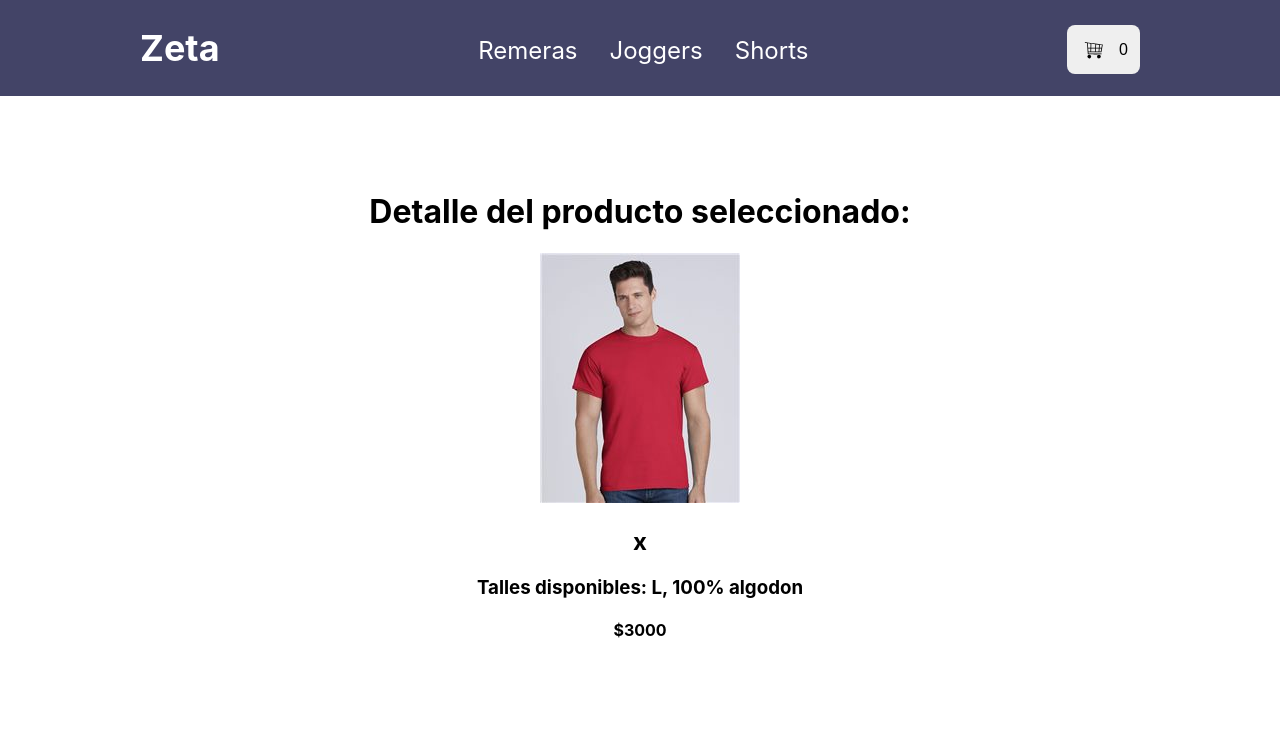
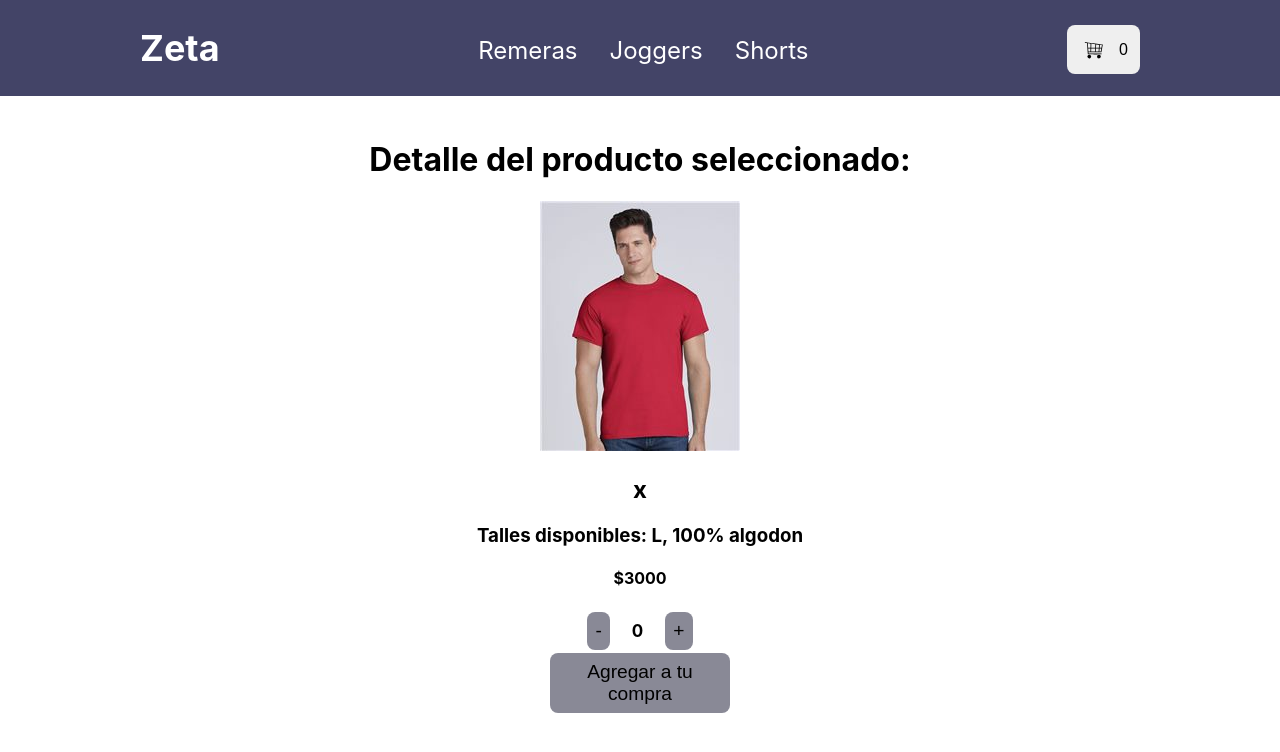
Before and after one commit to DamianPonc3/Zeta, a React (Create React App) app: page /detalle/1 in a window 1280 px wide. Shown: the top 752 px of the page. Built offline with nearby package versions, Linux system fonts and the light colour scheme.

Commit message:
entrega sincronizar counter

```diff
--- a/src/asyncmock.js
+++ b/src/asyncmock.js
@@ -1,19 +1,19 @@
 const products = [
-    {id: "1", img: "../assets/remera1.jpg", name: "x", precio: 3000, category: "remeras", descripcion:"Talles disponibles: L, 100% algodon",},
-    {id: "2", img: "/assets/remera2.jpg", name: "x", precio: 3100, category: "remeras", descripcion:"Talles disponibles: L, XL",},
-    {id: "3", img: "/assets/remera3.jpg", name: "x", precio: 3100, category: "remeras", descripcion:"Talle: L",},
-    {id: "4", img: "/assets/remera4.jpg", name: "x", precio: 3000, category: "remeras", descripcion:"Talle: L",},
-    {id: "5", img: "/assets/remera5.jpg", name: "x", precio: 3100, category: "remeras", descripcion:"Talle: L",},
-    {id: "6", img: "/assets/jogger1.jpg", name: "x", precio: 4000, category: "joggers", descripcion:"Talle: 42",},
-    {id: "7", img: "/assets/jogger2.jpg", name: "x", precio: 4200, category: "joggers", descripcion:"Talle: 42",},
-    {id: "8", img: "/assets/jogger3.jpg", name: "x", precio: 4000, category: "joggers", descripcion:"Talle: 42",},
-    {id: "9", img: "/assets/jogger4.jpg", name: "x", precio: 4000, category: "joggers", descripcion:"Talle: 42",},
-    {id: "10", img: "/assets/jogger5.jpg", name: "x", precio: 4100, category: "joggers", descripcion:"Talle: 42",},
-    {id: "11", img: "/assets/jogger6.jpg", name: "x", precio: 4000, category: "joggers", descripcion:"Talle: 42",},
-    {id: "12", img: "/assets/short1.jpg", name: "x", precio: 2000, category: "shorts", descripcion:"Talle: 40",},
-    {id: "13", img: "/assets/short2.jpg", name: "x", precio: 2000, category: "shorts", descripcion:"Talle: 40",},
-    {id: "14", img: "/assets/short3.jpg", name: "x", precio: 2100, category: "shorts", descripcion:"Talle: 40",},
-    {id: "15", img: "/assets/short4.jpg", name: "x", precio: 2000, category: "shorts", descripcion:"Talle: 40",},
+    {id: "1", img: "../assets/remera1.jpg", name: "x", precio: 3000, category: "remeras", descripcion:"Talles disponibles: L, 100% algodon", stock: 24 },
+    {id: "2", img: "/assets/remera2.jpg", name: "x", precio: 3100, category: "remeras", descripcion:"Talles disponibles: L, XL", stock: 23},
+    {id: "3", img: "/assets/remera3.jpg", name: "x", precio: 3100, category: "remeras", descripcion:"Talle: L", stock: 25},
+    {id: "4", img: "/assets/remera4.jpg", name: "x", precio: 3000, category: "remeras", descripcion:"Talle: L", stock: 30},
+    {id: "5", img: "/assets/remera5.jpg", name: "x", precio: 3100, category: "remeras", descripcion:"Talle: L", stock: 20},
+    {id: "6", img: "/assets/jogger1.jpg", name: "x", precio: 4000, category: "joggers", descripcion:"Talle: 42", stock: 20},
+    {id: "7", img: "/assets/jogger2.jpg", name: "x", precio: 4200, category: "joggers", descripcion:"Talle: 42", stock: 20},
+    {id: "8", img: "/assets/jogger3.jpg", name: "x", precio: 4000, category: "joggers", descripcion:"Talle: 42", stock: 20},
+    {id: "9", img: "/assets/jogger4.jpg", name: "x", precio: 4000, category: "joggers", descripcion:"Talle: 42", stock: 20},
+    {id: "10", img: "/assets/jogger5.jpg", name: "x", precio: 4100, category: "joggers", descripcion:"Talle: 42", stock: 20},
+    {id: "11", img: "/assets/jogger6.jpg", name: "x", precio: 4000, category: "joggers", descripcion:"Talle: 42", stock: 20},
+    {id: "12", img: "/assets/short1.jpg", name: "x", precio: 2000, category: "shorts", descripcion:"Talle: 40", stock: 20},
+    {id: "13", img: "/assets/short2.jpg", name: "x", precio: 2000, category: "shorts", descripcion:"Talle: 40", stock: 20},
+    {id: "14", img: "/assets/short3.jpg", name: "x", precio: 2100, category: "shorts", descripcion:"Talle: 40", stock: 20},
+    {id: "15", img: "/assets/short4.jpg", name: "x", precio: 2000, category: "shorts", descripcion:"Talle: 40", stock: 20},
 ]
 
 export const getProducts = () => {
--- a/src/components/ItemCount/ItemCount.css
+++ b/src/components/ItemCount/ItemCount.css
@@ -23,14 +23,14 @@
     cursor: pointer;
     font-size: larger;
     background-color: rgba(22, 22, 48, 0.505);
-    color: white
+    color: rgb(0, 0, 0)
 }
 
 .Number {
     font-size: 17px;
     padding: 12px;
     margin: 0;
-    color: white;
+    color: rgb(0, 0, 0);
 }
 
 .Controls {
--- a/src/components/ItemCount/ItemCount.js
+++ b/src/components/ItemCount/ItemCount.js
@@ -1,18 +1,18 @@
 import './ItemCount.css'
 import { useState } from 'react'
 
-const ItemCount = ({stock = 20, initial = 0, onAdd})=> {
-    const [quantity, setQuantity] = useState(initial)
+const ItemCount = ({stock, initial = 0, onAdd})=> {
+    const [count, setCount] = useState(initial)
 
 const increment = () => {
-        if(quantity < stock) {
-            setQuantity(quantity+1)
+        if(count < stock) {
+            setCount(count + 1)
         }
     }
 
 const decrement = () => {
-        if(quantity > 1) {
-            setQuantity(quantity - 1)
+        if(count > 1) {
+            setCount(count - 1)
         }
     }
 
@@ -20,11 +20,11 @@ const decrement = () => {
         <div className='Counter'>
             <div className='Controls'>
                 <button className="Button" onClick={decrement}>-</button>
-                <h4 className='Number'>{quantity}</h4>
+                <h4 className='Number'>{count}</h4>
                 <button className="Button" onClick={increment}>+</button>
             </div>
             <div>
-                <button className="Button" onClick={() => onAdd(quantity)}>Agregar a tu compra</button>
+                <button className="Button" onClick={() => onAdd(count)}>Agregar a tu compra</button>
             </div>
         </div>
     )
--- a/src/components/ItemDetail/ItemDetail.js
+++ b/src/components/ItemDetail/ItemDetail.js
@@ -1,6 +1,16 @@
+import ItemCount from '../ItemCount/ItemCount'
 import './ItemDetail.css'
+import { useState } from 'react'
+import { Link } from 'react-router-dom'
 
-const ItemDetail = ({name, img, precio, descripcion}) => {
+const ItemDetail = ({name, img, precio, descripcion, stock}) => {
+    const [quantity, setQuantity] = useState(0)
+    const handleOnAdd = (count) =>{
+        console.log("agregue al carrito")
+        console.log(count)
+        setQuantity(count)
+    }
+
     return(
         <div className='Container'>
             <div className='card-title'>
@@ -11,6 +21,7 @@ const ItemDetail = ({name, img, precio, descripcion}) => {
             <h2>{name}</h2>
             <h3>{descripcion}</h3>
             <h4>${precio}</h4>
+            { quantity > 0 ? <Link to='/cart'>Finalizar Compra</Link> : <ItemCount stock={stock} onAdd={handleOnAdd}/>}
             </div>
         </div>
     )
```
